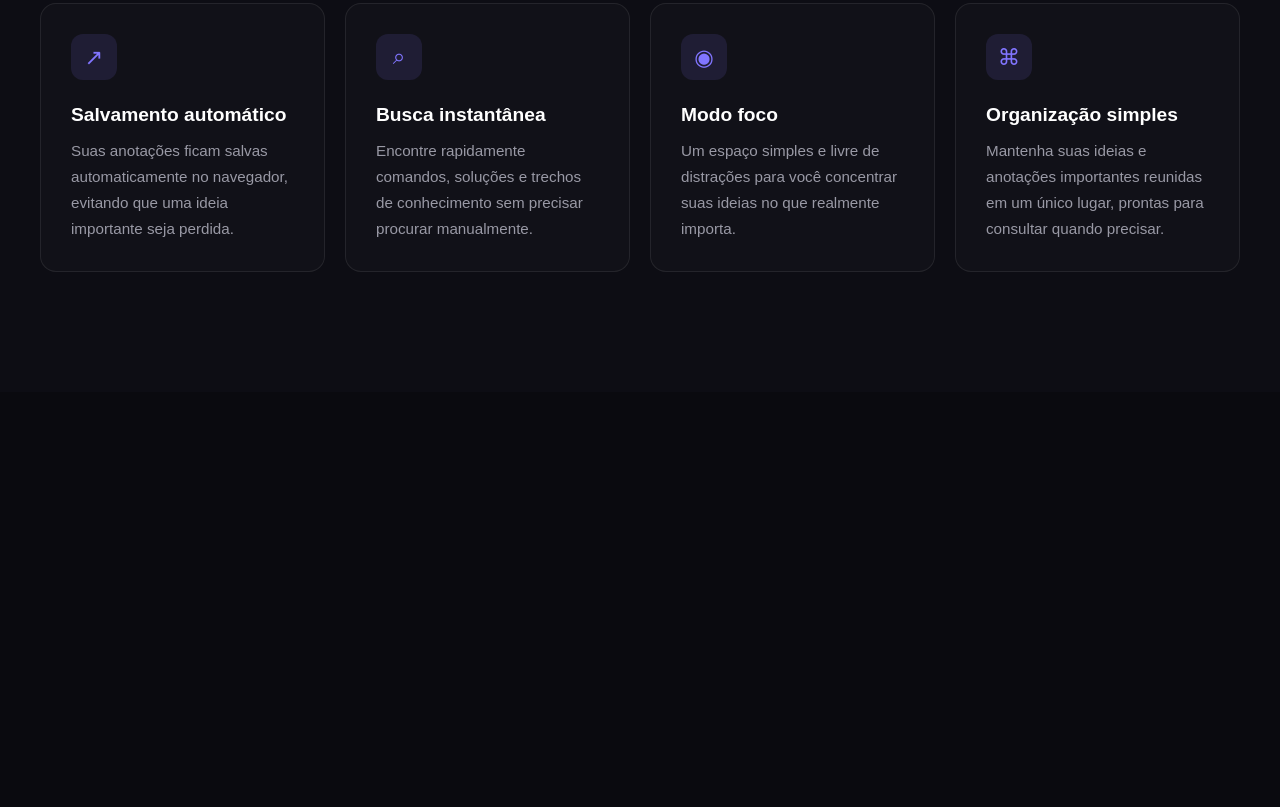
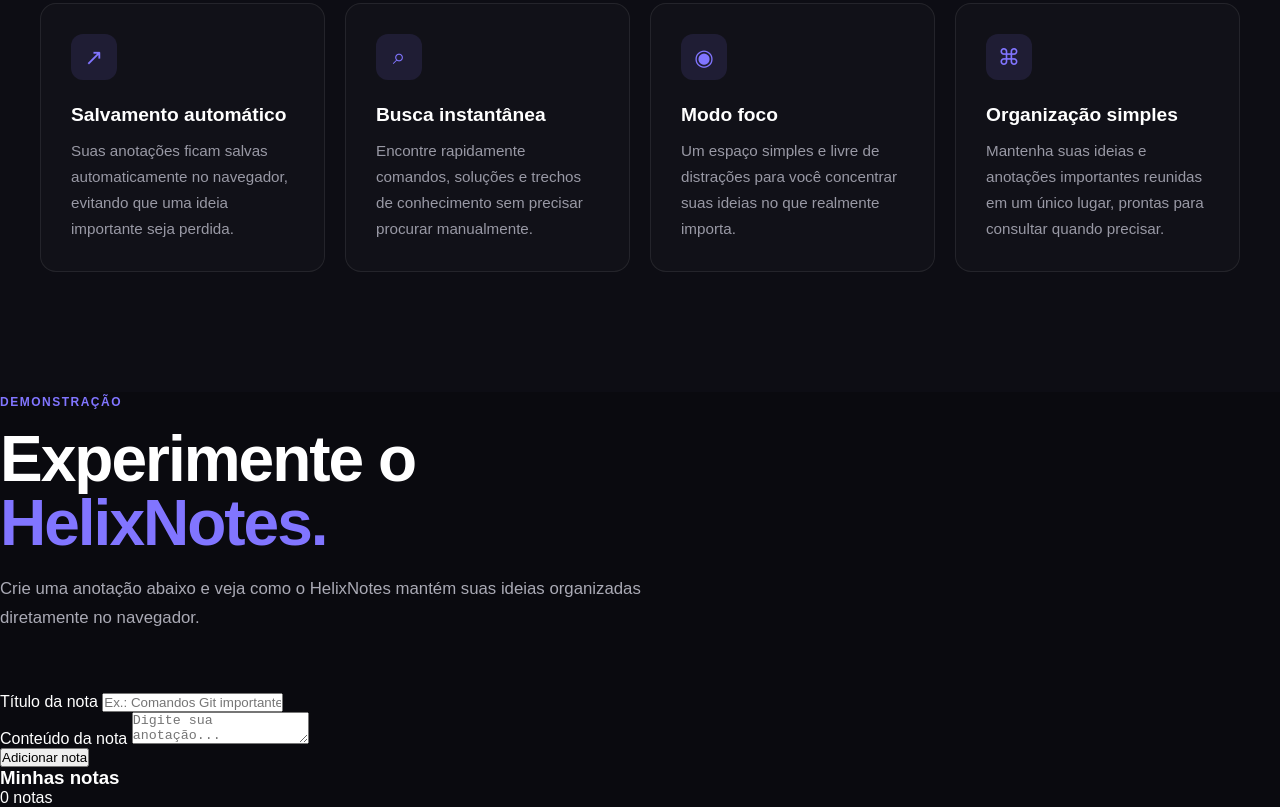
Before and after one commit to pheelpzxx/PE-CHALLENGE, a plain HTML site: page index.html in a window 1280 px wide. Shown: the part 1217-2024 px from the top of the page. Before the commit the page ends 1609 px from the top, so only its background shows below. Drawn offline with Linux system fonts and the light colour scheme.

Commit message:
Update index.html

```diff
--- a/index.html
+++ b/index.html
@@ -3,7 +3,12 @@
 <head>
     <meta charset="UTF-8">
     <meta name="viewport" content="width=device-width, initial-scale=1.0">
-    <meta name="description" content="HelixNotes — notas rápidas e organizadas para programadores.">
+
+    <meta
+        name="description"
+        content="HelixNotes — notas rápidas e organizadas para programadores."
+    >
+
     <title>HelixNotes — Notas para programadores</title>
 
     <link rel="stylesheet" href="style.css">
@@ -11,16 +16,31 @@
 
 <body>
 
+    <!-- ================================
+         HEADER
+    ================================= -->
+
     <header class="header">
+
         <nav class="navbar">
-            <a href="#" class="logo">HelixNotes</a>
+
+            <a href="#" class="logo">
+                HelixNotes
+            </a>
+
         </nav>
+
     </header>
+
 
     <main>
 
-        <!-- HERO -->
+        <!-- ================================
+             HERO
+        ================================= -->
+
         <section class="hero" id="inicio">
+
             <div class="hero-content">
 
                 <span class="hero-label">
@@ -39,15 +59,19 @@
                     soluções e anotações importantes durante o desenvolvimento.
                 </p>
 
-                <a href="#recursos" class="hero-button">
-                    Conhecer recursos
+                <a href="#demo" class="hero-button">
+                    Testar o HelixNotes
                 </a>
 
             </div>
+
         </section>
 
 
-        <!-- RECURSOS -->
+        <!-- ================================
+             RECURSOS
+        ================================= -->
+
         <section class="features" id="recursos">
 
             <div class="features-container">
@@ -73,7 +97,6 @@
 
                 <div class="features-grid">
 
-                    <!-- CARD 1 -->
                     <article class="feature-card">
 
                         <div class="feature-icon">
@@ -93,7 +116,6 @@
                     </article>
 
 
-                    <!-- CARD 2 -->
                     <article class="feature-card">
 
                         <div class="feature-icon">
@@ -113,7 +135,6 @@
                     </article>
 
 
-                    <!-- CARD 3 -->
                     <article class="feature-card">
 
                         <div class="feature-icon">
@@ -133,7 +154,6 @@
                     </article>
 
 
-                    <!-- CARD 4 -->
                     <article class="feature-card">
 
                         <div class="feature-icon">
@@ -158,6 +178,120 @@
 
         </section>
 
+
+        <!-- ================================
+             DEMONSTRAÇÃO
+        ================================= -->
+
+        <section class="demo" id="demo">
+
+            <div class="demo-container">
+
+                <div class="section-heading">
+
+                    <span class="section-label">
+                        DEMONSTRAÇÃO
+                    </span>
+
+                    <h2>
+                        Experimente o
+                        <span>HelixNotes.</span>
+                    </h2>
+
+                    <p>
+                        Crie uma anotação abaixo e veja como o HelixNotes
+                        mantém suas ideias organizadas diretamente no navegador.
+                    </p>
+
+                </div>
+
+
+                <!-- FORMULÁRIO -->
+
+                <form class="note-form" id="noteForm">
+
+                    <div class="input-group">
+
+                        <label for="noteTitle">
+                            Título da nota
+                        </label>
+
+                        <input
+                            type="text"
+                            id="noteTitle"
+                            name="noteTitle"
+                            placeholder="Ex.: Comandos Git importantes"
+                            maxlength="80"
+                            required
+                        >
+
+                    </div>
+
+
+                    <div class="input-group">
+
+                        <label for="noteContent">
+                            Conteúdo da nota
+                        </label>
+
+                        <textarea
+                            id="noteContent"
+                            name="noteContent"
+                            placeholder="Digite sua anotação..."
+                            maxlength="500"
+                            required
+                        ></textarea>
+
+                    </div>
+
+
+                    <button
+                        type="submit"
+                        class="note-button"
+                    >
+                        Adicionar nota
+                    </button>
+
+                </form>
+
+
+                <!-- MENSAGEM DE STATUS -->
+
+                <p
+                    class="note-status"
+                    id="noteStatus"
+                    aria-live="polite"
+                ></p>
+
+
+                <!-- LISTA DE NOTAS -->
+
+                <div class="notes-area">
+
+                    <div class="notes-header">
+
+                        <h3>
+                            Minhas notas
+                        </h3>
+
+                        <span id="notesCount">
+                            0 notas
+                        </span>
+
+                    </div>
+
+
+                    <div
+                        class="notes-list"
+                        id="notesList"
+                    ></div>
+
+                </div>
+
+            </div>
+
+        </section>
+
     </main>
 
 
```
